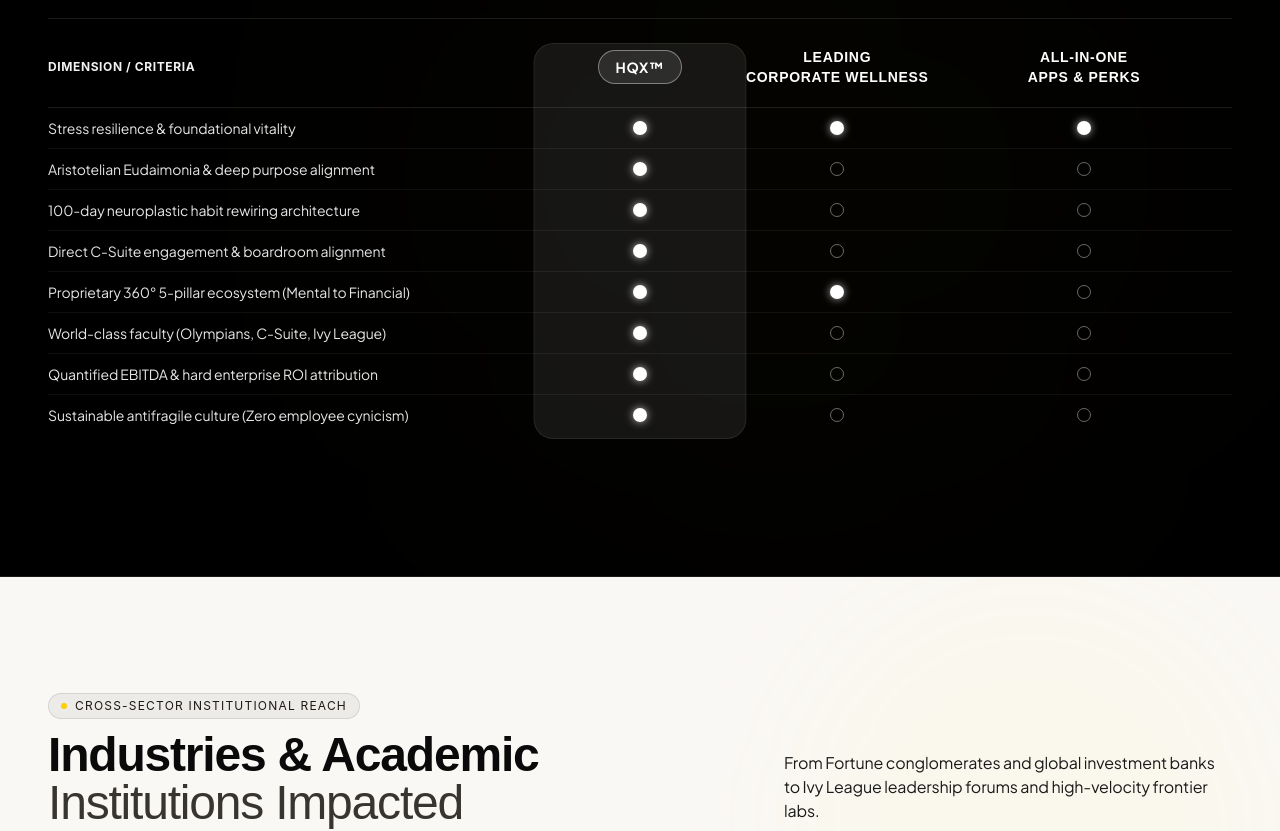
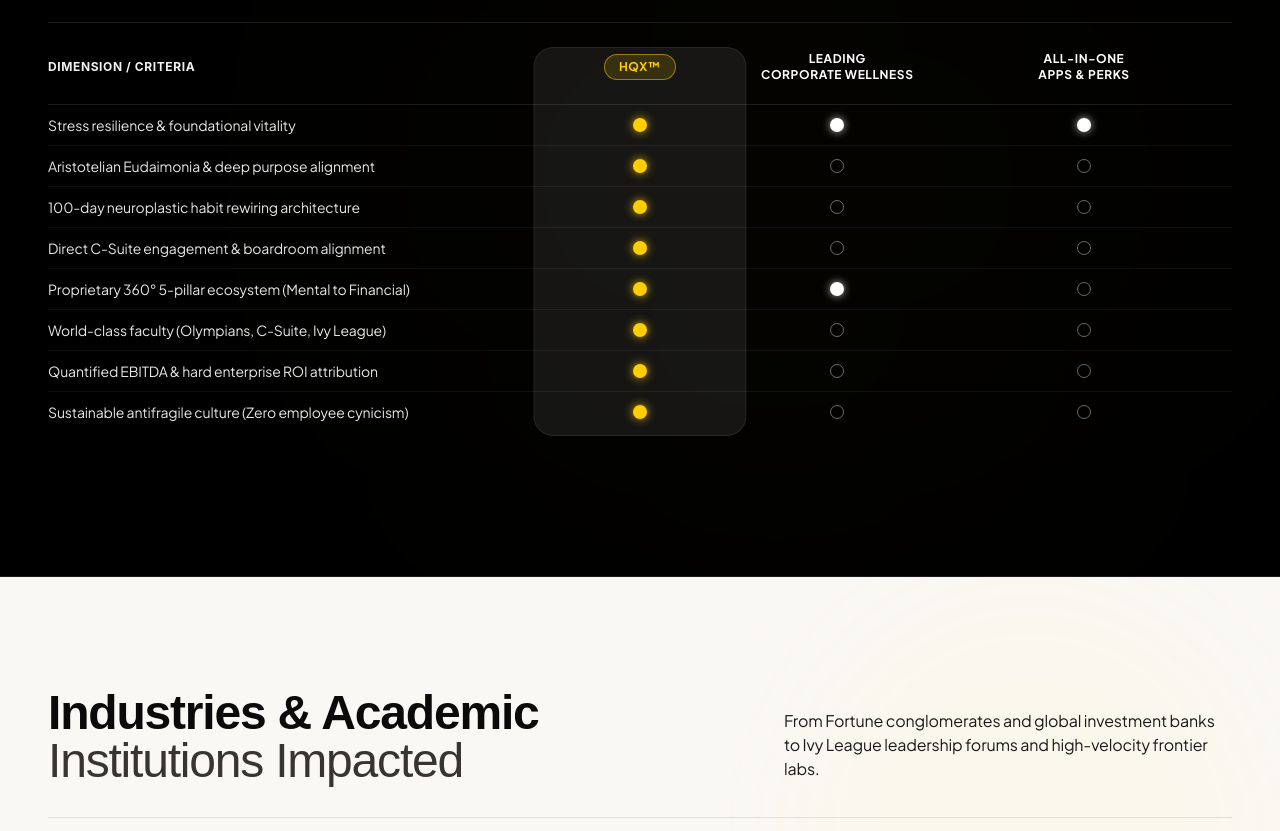
Before and after one commit to excitenext21-bit/HQX, a React (Vite) app: page /why-hqx in a window 1280 px wide. Shown: the part 2892-3723 px from the top of the page. Built offline with nearby package versions, Linux system fonts and the light colour scheme; the HTML template or start-up script is replaced by a standard one; a web font is replaced by a local one.

Commit message:
feat: make comparison headers text-xs, make HQX dots and badge yellow, remove Cross-Sector Institutional Reach tag

```diff
--- a/src/pages/WhyHQX.jsx
+++ b/src/pages/WhyHQX.jsx
@@ -517,14 +517,14 @@ export default function WhyHQX() {
                   DIMENSION / CRITERIA
                 </div>
                 <div className="col-span-2 flex justify-center items-center">
-                  <span className="inline-flex items-center justify-center px-4 py-1.5 rounded-full border border-white/40 bg-white/10 text-xs sm:text-sm font-bold tracking-wider text-white shadow-xs uppercase">
+                  <span className="inline-flex items-center justify-center px-3.5 py-1 rounded-full border border-[#FFCE00]/50 bg-[#FFCE00]/15 text-xs font-bold tracking-wider text-[#FFCE00] shadow-xs uppercase">
                     HQX™
                   </span>
                 </div>
-                <div className="col-span-2 text-center text-xs sm:text-sm font-display font-bold uppercase tracking-wider text-white leading-snug px-1">
+                <div className="col-span-2 text-center text-xs font-bold uppercase tracking-wider text-white leading-snug px-1">
                   LEADING<br />CORPORATE WELLNESS
                 </div>
-                <div className="col-span-3 text-center text-xs sm:text-sm font-display font-bold uppercase tracking-wider text-white leading-snug px-1">
+                <div className="col-span-3 text-center text-xs font-bold uppercase tracking-wider text-white leading-snug px-1">
                   ALL-IN-ONE<br />APPS & PERKS
                 </div>
               </div>
@@ -590,12 +590,12 @@ export default function WhyHQX() {
                       {row.feature}
                     </div>
 
-                    {/* HQX Status (Solid White Dot with Subtle Glow) */}
+                    {/* HQX Status (Solid Yellow Dot with Subtle Glow) */}
                     <div className="col-span-2 flex justify-center items-center">
                       {row.hqx ? (
-                        <span className="w-3.5 h-3.5 rounded-full bg-white shadow-[0_0_8px_rgba(255,255,255,0.7)]" />
+                        <span className="w-3.5 h-3.5 rounded-full bg-[#FFCE00] shadow-[0_0_10px_rgba(255,206,0,0.8)]" />
                       ) : (
-                        <span className="w-3.5 h-3.5 rounded-full border-[1.5px] border-white/40" />
+                        <span className="w-3.5 h-3.5 rounded-full border-[1.5px] border-[#FFCE00]/50" />
                       )}
                     </div>
 
@@ -635,11 +635,7 @@ export default function WhyHQX() {
 
           {/* Section Header */}
           <div className="flex flex-col lg:flex-row justify-between items-start lg:items-end gap-6 pb-8 border-b border-black/10">
-            <div className="space-y-3">
-              <div className="inline-flex items-center gap-2 px-3 py-1 rounded-full bg-black/5 border border-black/10 text-xs font-mono uppercase tracking-widest text-[#1E1915]">
-                <span className="w-1.5 h-1.5 rounded-full bg-[#FFCE00]" />
-                <span>Cross-Sector Institutional Reach</span>
-              </div>
+            <div>
               <h2 className="font-display text-3xl sm:text-4xl lg:text-5xl font-semibold tracking-tight text-[#0A0A0A] leading-[1.08]">
                 Industries & Academic <br />
                 <span className="text-[#666666] font-light">Institutions Impacted</span>
```
Also changed, not shown: 4 other files (tests, documents, lock files or other folders).
